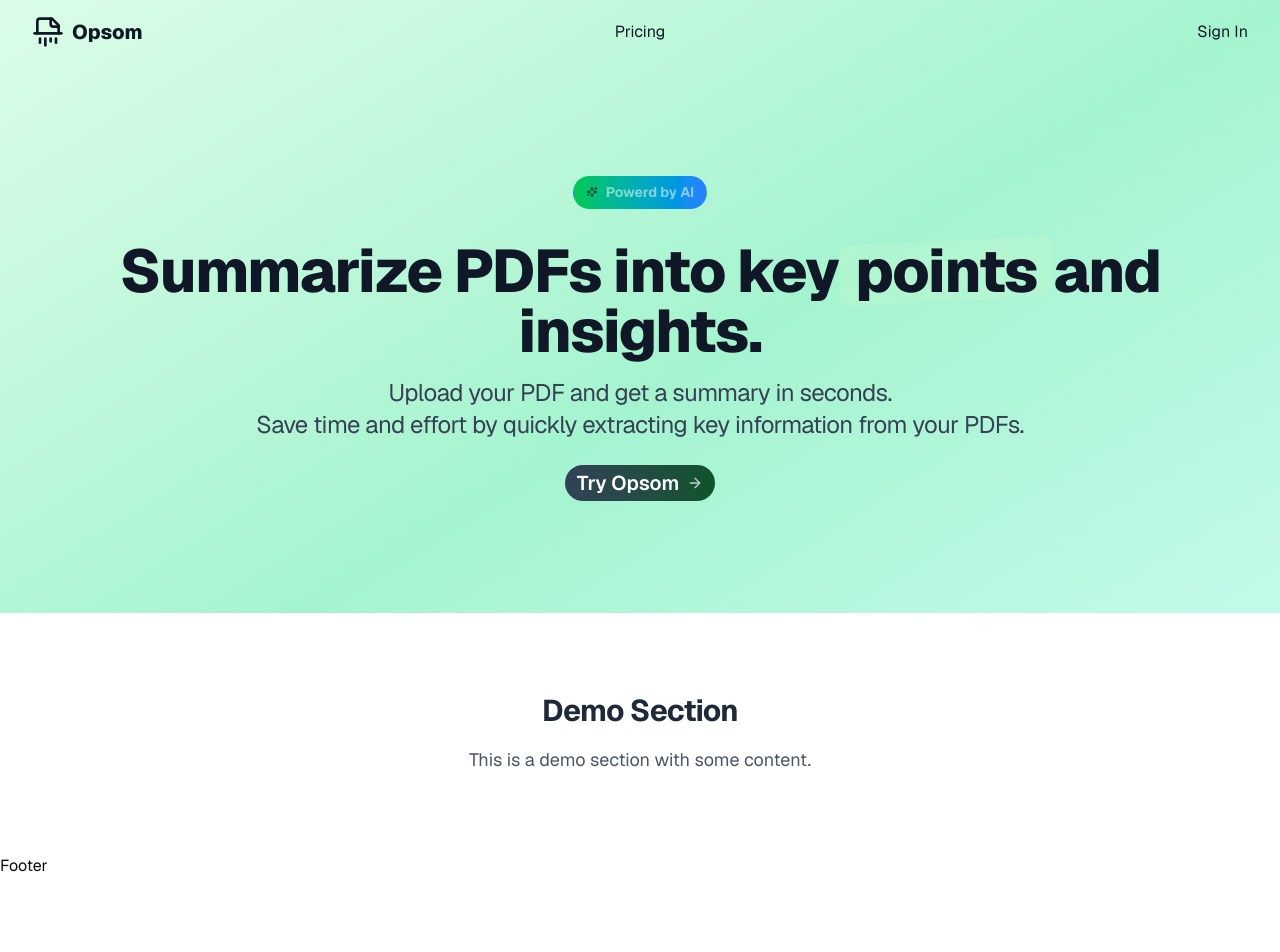
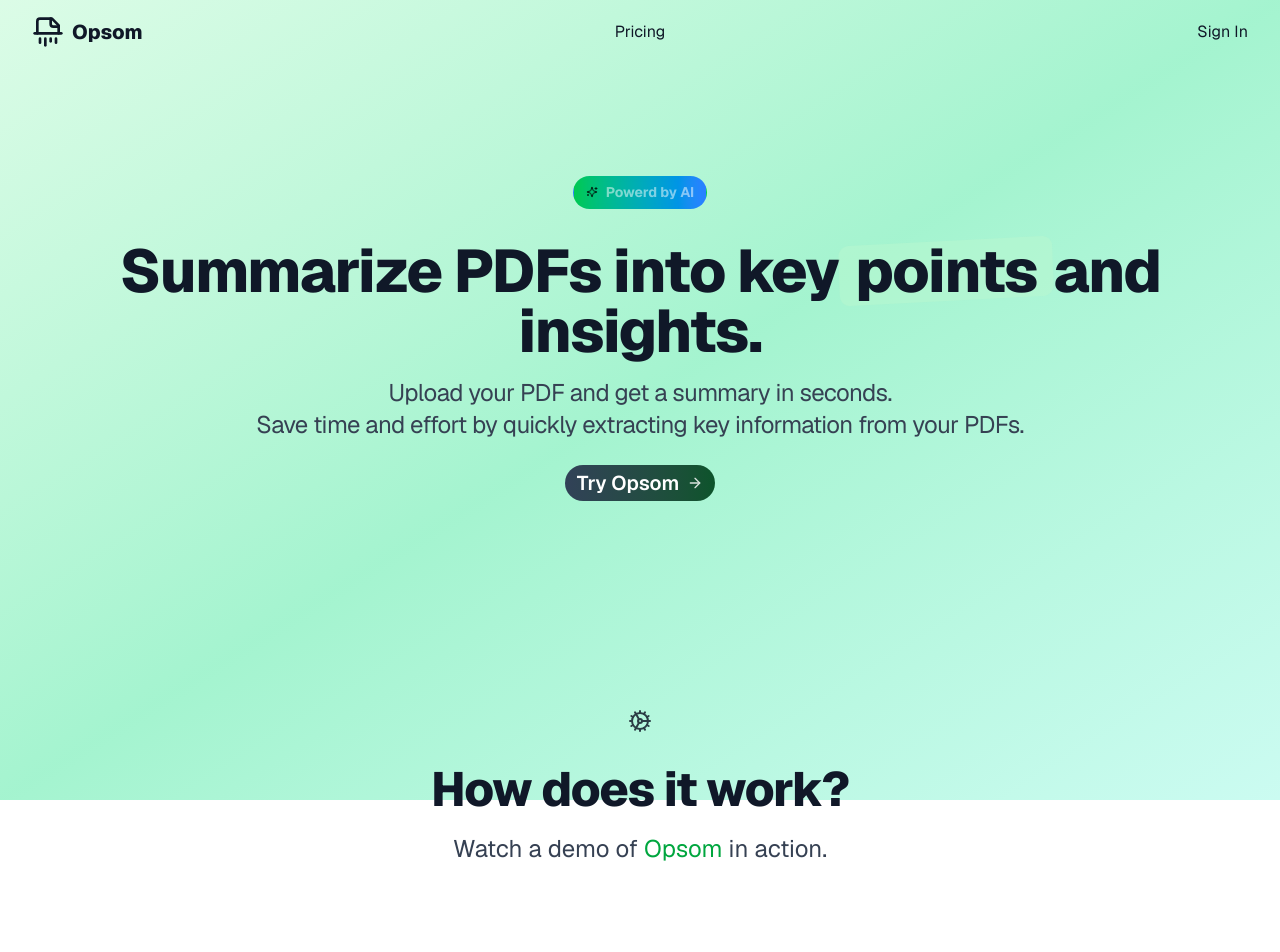
Before and after one commit to Termication/OPSOM, a Next.js app in the folder my-app/: page / in a window 1280 px wide. Shown: the top 952 px of the page. Before the commit the page ends 878 px from the top, so only its background shows below. Built offline with nearby package versions, Linux system fonts and the light colour scheme.

Commit message:
feat: remove unused Button import and refactor DemoSection layout

```diff
--- a/my-app/app/page.tsx
+++ b/my-app/app/page.tsx
@@ -1,4 +1,3 @@
-import { Button } from "@/components/ui/button"
 import HeroSection from "@/components/home/hero-section";
 import BgGradient from "@/components/common/bg-gradient";
 import DemoSection from "@/components/home/demo-section";
--- a/my-app/components/home/demo-section.tsx
+++ b/my-app/components/home/demo-section.tsx
@@ -1,12 +1,25 @@
+import { CogIcon} from "lucide-react";
+
 export default function DemoSection() {
   return (
-    <section className="relative flex flex-col items-center justify-center w-full py-20 bg-white">
-      <div className="container mx-auto text-center">
-        <h2 className="text-3xl font-bold text-gray-800">Demo Section</h2>
-        <p className="mt-4 text-lg text-gray-600">
-          This is a demo section with some content.
-        </p>
-      </div>
+    <section className="relative">
+        <div className="py-12 lg:py-24 max-w-5xl mx-auto px-4
+     sm:px-6">
+            <div className="flex items-center justify-center ">
+                <CogIcon className="w-6 h-6 text-gray-900 animate-pulse" />
+            </div>
+            <h3 className="text-3xl sm:text-4xl lg:text-5xl font-extrabold text-center text-gray-900 mt-8">
+                How does it work?
+            </h3>
+
+            <p className="text-lg sm:text-xl lg:text-2xl font-normal text-center text-gray-700 mt-4 max-w-3xl mx-auto">
+                Watch a demo of <span className="text-green-600">Opsom</span> in action.
+            </p>
+
+            <div className="flex items-center justify-center mt-8">
+
+            </div>
+        </div>
     </section>
   );
 }
```
